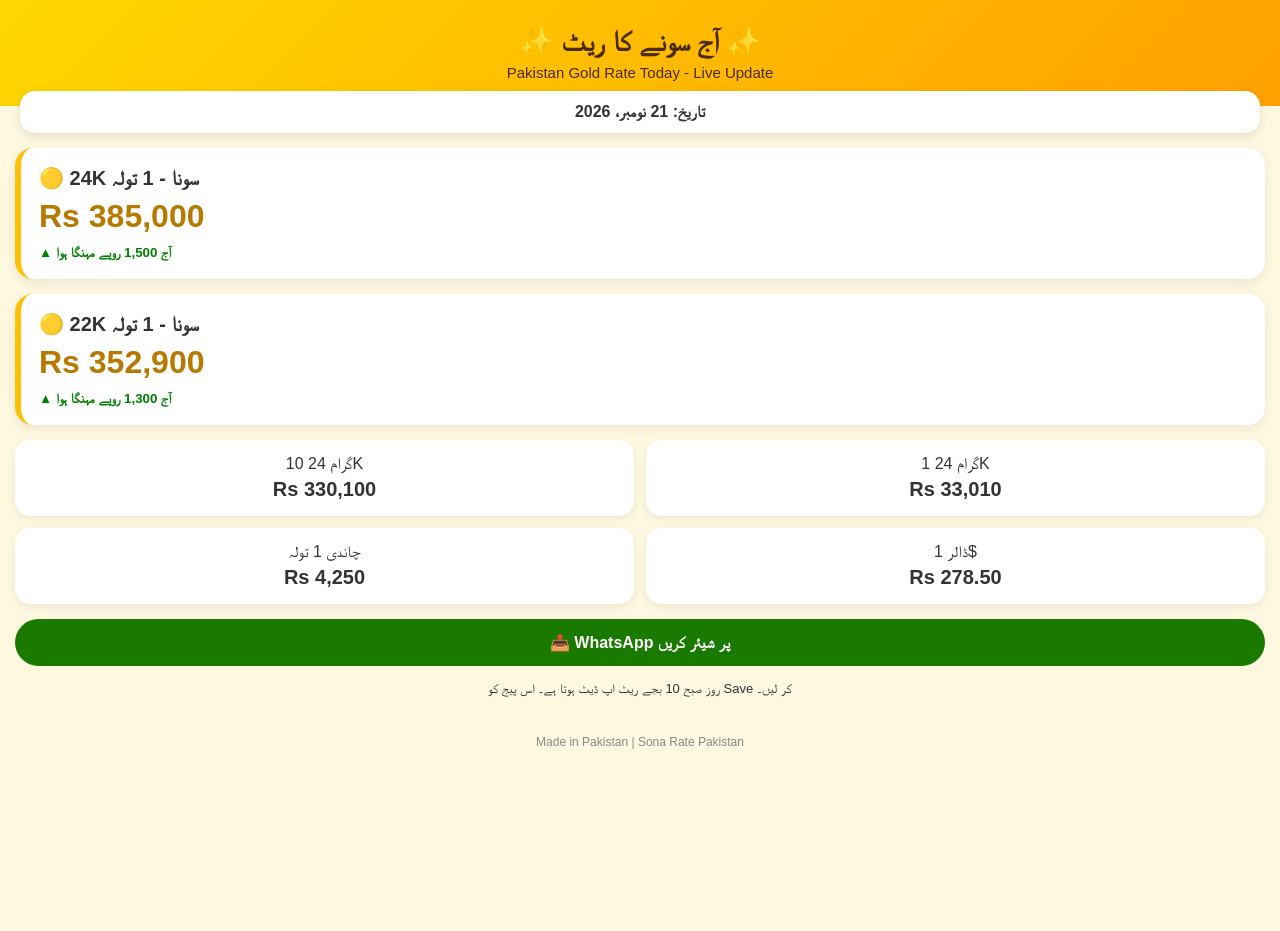
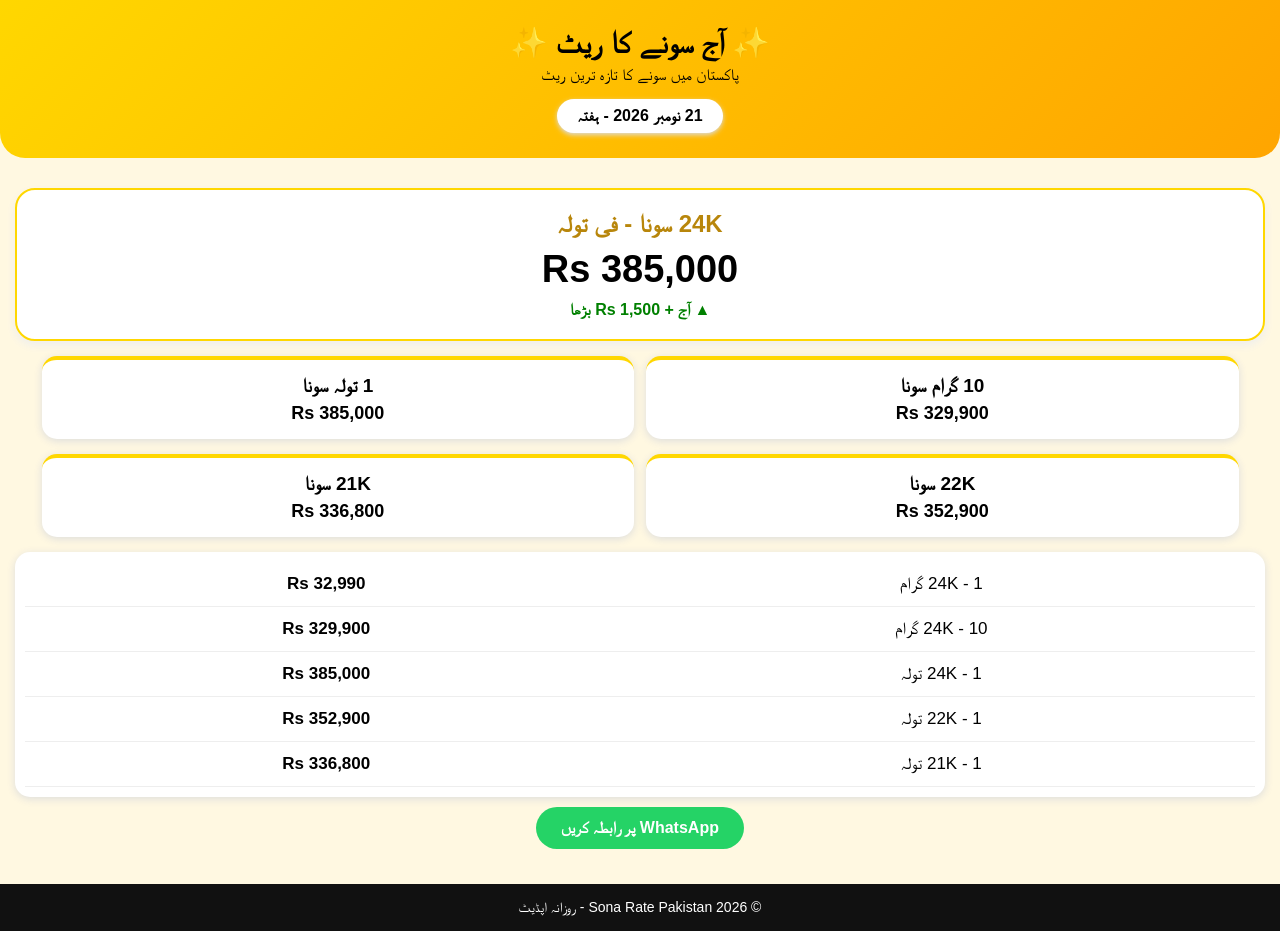
Before and after one commit to Emirhanbey505/Sona-rate-pakistan, a plain HTML site: page index.html in a window 1280 px wide. Before the commit the page ends 800 px from the top, so only its background shows below. Drawn offline with Linux system fonts and the light colour scheme.

Commit message:
Update index.html

```diff
--- a/index.html
+++ b/index.html
@@ -1,69 +1,87 @@
 <!DOCTYPE html>
-<html lang="ur">
+<html lang="ur" dir="rtl">
 <head>
 <meta charset="UTF-8">
 <meta name="viewport" content="width=device-width, initial-scale=1.0">
-<title>Aaj Sone Ka Rate Pakistan - 1 Tola Gold Rate Today</title>
+<title>آج سونے کا ریٹ پاکستان</title>
 <style>
-body{margin:0;font-family:Arial;background:#FFF8E1;color:#333}
-.header{background:linear-gradient(135deg,#FFD700,#FFA000);padding:25px 15px;text-align:center;color:#4A2C00}
-.header h1{margin:0;font-size:28px}
-.header p{margin:5px 0 0;font-size:15px}
-.date-box{background:white;margin:-15px 20px 0;padding:12px;border-radius:15px;text-align:center;box-shadow:0 4px 10px rgba(0,0,0,0.1);font-weight:bold}
+body{margin:0;font-family:Arial,sans-serif;background:#FFF8E1;text-align:center}
+.header{background:linear-gradient(135deg,#FFD700,#FFA500);padding:25px 15px;color:#000;border-radius:0 0 25px 25px}
+.header h1{margin:0;font-size:30px}
+.header p{margin:5px 0;font-size:16px}
+.date{background:white;display:inline-block;padding:8px 20px;border-radius:20px;margin-top:10px;font-weight:bold;box-shadow:0 2px 5px #ddd}
 .container{padding:15px}
-.card{background:white;border-radius:18px;padding:18px;margin-bottom:15px;box-shadow:0 4px 12px rgba(0,0,0,0.08);border-left:6px solid #FFC107}
-.card h2{margin:0;font-size:20px}
-.card .price{font-size:32px;font-weight:bold;color:#B77900;margin:8px 0}
-.card small{color:green;font-weight:bold}
-.grid{display:grid;grid-template-columns:1fr 1fr;gap:12px}
-.small-card{background:#fff;padding:15px;border-radius:15px;text-align:center;box-shadow:0 3px 8px rgba(0,0,0,0.08)}
-.small-card b{font-size:20px;display:block;margin-top:5px}
-.btn{display:block;background:#1A7A00;color:white;text-align:center;padding:14px;border-radius:30px;text-decoration:none;font-weight:bold;margin:15px 0}
-.footer{text-align:center;font-size:12px;color:#888;padding:10px}
+.main-box{background:white;border:2px solid #FFD700;border-radius:20px;padding:20px;margin:15px 0;box-shadow:0 4px 10px #eee}
+.main-box h2{margin:0;color:#B8860B}
+.price{font-size:38px;font-weight:bold;margin:10px 0;direction:ltr}
+.sub{color:green;font-weight:bold}
+.row{display:flex;gap:12px;justify-content:center;margin:15px 0}
+.card{background:white;padding:15px;border-radius:15px;width:45%;box-shadow:0 2px 8px #ddd;border-top:4px solid #FFD700}
+.card b{font-size:19px;display:block}
+.card span{font-size:18px;display:block;margin-top:6px;direction:ltr;font-weight:bold}
+.table-box{background:white;border-radius:15px;padding:10px;margin-top:10px;box-shadow:0 2px 8px #ddd}
+table{width:100%;border-collapse:collapse}
+td{padding:12px;border-bottom:1px solid #eee;font-size:17px}
+td:last-child{font-weight:bold;direction:ltr}
+.footer{background:#111;color:white;padding:15px;margin-top:20px;font-size:14px}
+.btn{background:#25D366;color:white;padding:12px 25px;border-radius:25px;text-decoration:none;display:inline-block;margin-top:10px;font-weight:bold}
 </style>
 </head>
 <body>
 
 <div class="header">
 <h1>✨ آج سونے کا ریٹ ✨</h1>
-<p>Pakistan Gold Rate Today - Live Update</p>
+<p>پاکستان میں سونے کا تازہ ترین ریٹ</p>
+<div class="date">21 نومبر 2026 - ہفتہ</div>
 </div>
-
-<div class="date-box" id="todayDate">آج کی تاریخ لوڈ ہو رہی ہے...</div>
 
 <div class="container">
 
-<div class="card">
-<h2>🟡 24K سونا - 1 تولہ</h2>
+<div class="main-box">
+<h2>24K سونا - فی تولہ</h2>
 <div class="price">Rs 385,000</div>
-<small>▲ آج 1,500 روپے مہنگا ہوا</small>
+<div class="sub">▲ آج + Rs 1,500 بڑھا</div>
 </div>
 
+<div class="row">
 <div class="card">
-<h2>🟡 22K سونا - 1 تولہ</h2>
-<div class="price">Rs 352,900</div>
-<small>▲ آج 1,300 روپے مہنگا ہوا</small>
+<b>10 گرام سونا</b>
+<span>Rs 329,900</span>
+</div>
+<div class="card">
+<b>1 تولہ سونا</b>
+<span>Rs 385,000</span>
+</div>
 </div>
 
-<div class="grid">
-<div class="small-card">10 گرام 24K<b>Rs 330,100</b></div>
-<div class="small-card">1 گرام 24K<b>Rs 33,010</b></div>
-<div class="small-card">چاندی 1 تولہ<b>Rs 4,250</b></div>
-<div class="small-card">ڈالر 1$<b>Rs 278.50</b></div>
+<div class="row">
+<div class="card">
+<b>22K سونا</b>
+<span>Rs 352,900</span>
+</div>
+<div class="card">
+<b>21K سونا</b>
+<span>Rs 336,800</span>
+</div>
 </div>
 
-<a class="btn" href="https://wa.me/?text=Aaj Sone Ka Rate Dekhen">📤 WhatsApp پر شیئر کریں</a>
+<div class="table-box">
+<table>
+<tr><td>24K - 1 گرام</td><td>Rs 32,990</td></tr>
+<tr><td>24K - 10 گرام</td><td>Rs 329,900</td></tr>
+<tr><td>24K - 1 تولہ</td><td>Rs 385,000</td></tr>
+<tr><td>22K - 1 تولہ</td><td>Rs 352,900</td></tr>
+<tr><td>21K - 1 تولہ</td><td>Rs 336,800</td></tr>
+</table>
+</div>
 
-<p style="text-align:center;font-size:13px">روز صبح 10 بجے ریٹ اپ ڈیٹ ہوتا ہے۔ اس پیج کو Save کر لیں۔</p>
+<a class="btn" href="https://wa.me/923000000000">WhatsApp پر رابطہ کریں</a>
 
 </div>
 
-<div class="footer">Made in Pakistan | Sona Rate Pakistan</div>
-
-<script>
-let d = new Date();
-document.getElementById('todayDate').innerText = "تاریخ: " + d.toLocaleDateString('ur-PK', {day:'numeric', month:'long', year:'numeric'});
-</script>
+<div class="footer">
+© 2026 Sona Rate Pakistan - روزانہ اپڈیٹ
+</div>
 
 </body>
 </html>
```
